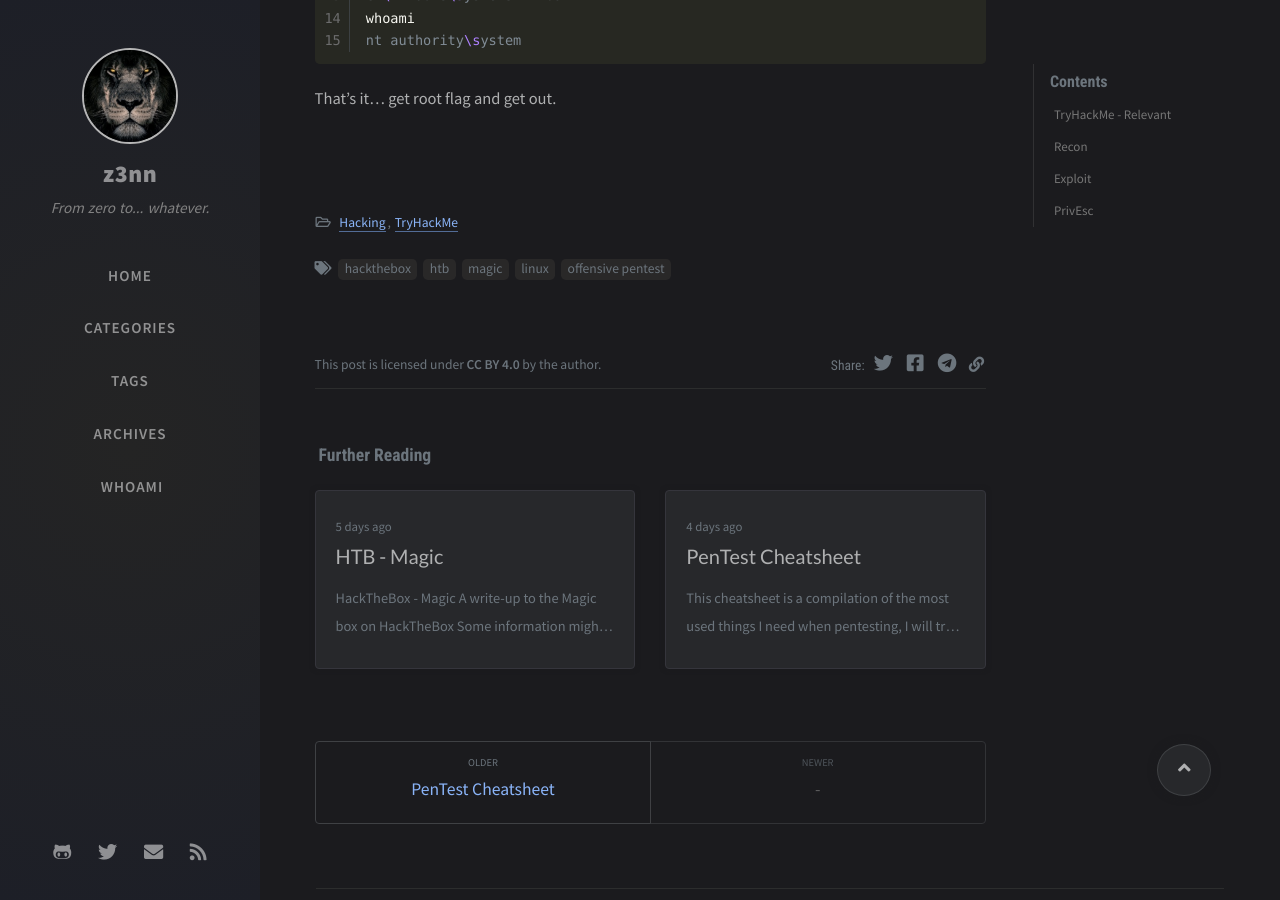
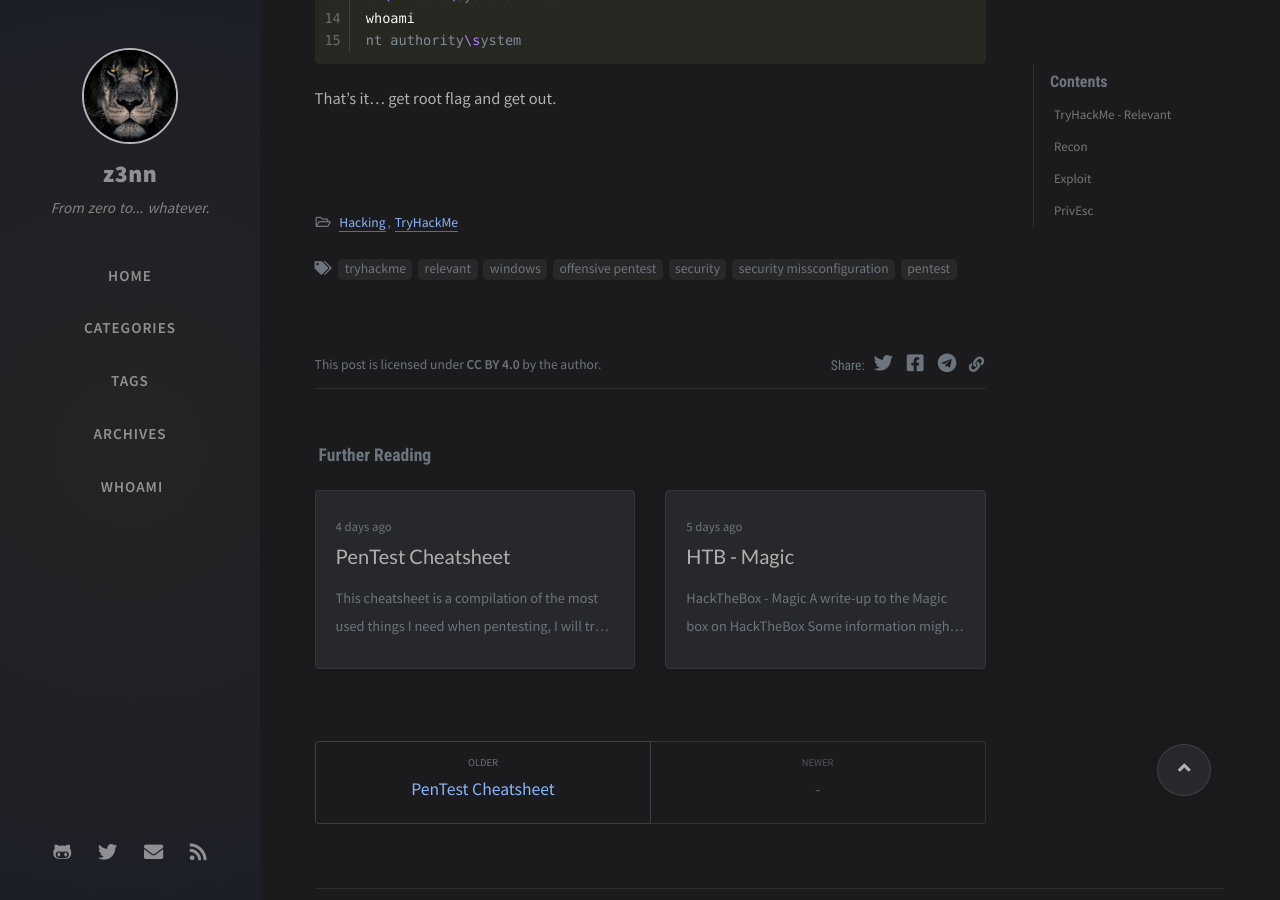
Before and after one commit to 7a336e6e/7a336e6e.github.io, a Jekyll site: the page built from _posts/hacking/2020-09-24-thb-relevant.md, in a window 1280 px wide and 900 px high, scrolled down 5668 px. Built offline with Jekyll 4.4.1, drawn with Linux system fonts in a browser that asks for light colours; nearby versions of some CDN libraries; comment, search, counter and statistics services are not loaded; some of the changed text lies outside the part shown.

Commit message:
changed tags

```diff
--- a/_posts/hacking/2020-09-24-thb-relevant.md
+++ b/_posts/hacking/2020-09-24-thb-relevant.md
@@ -4,7 +4,7 @@ author: z3nn
 date: 2020-09-24 09:34:00 +0200
 categories: [Hacking, TryHackMe]
 description: TryHackMe Relevant Windows Box
-tags: [hackthebox, htb, magic, linux, offensive pentest]
+tags: [tryhackme, relevant, windows, offensive pentest, security, security missconfiguration, pentest]
 ---
 
 # TryHackMe - Relevant
```
